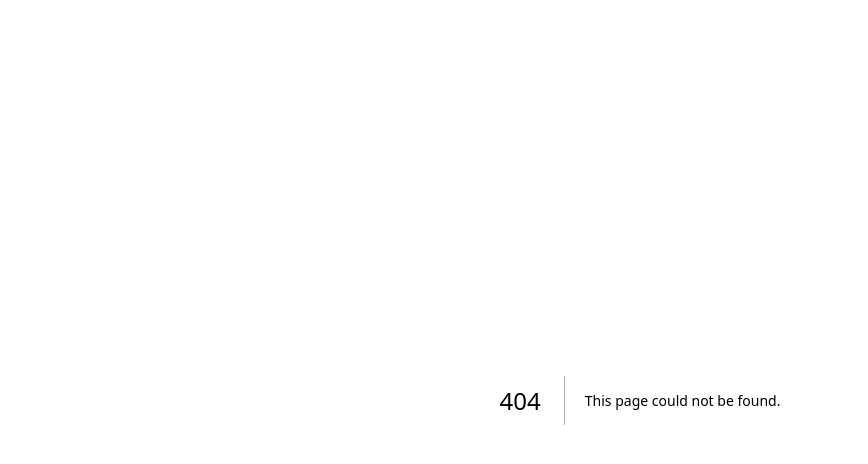
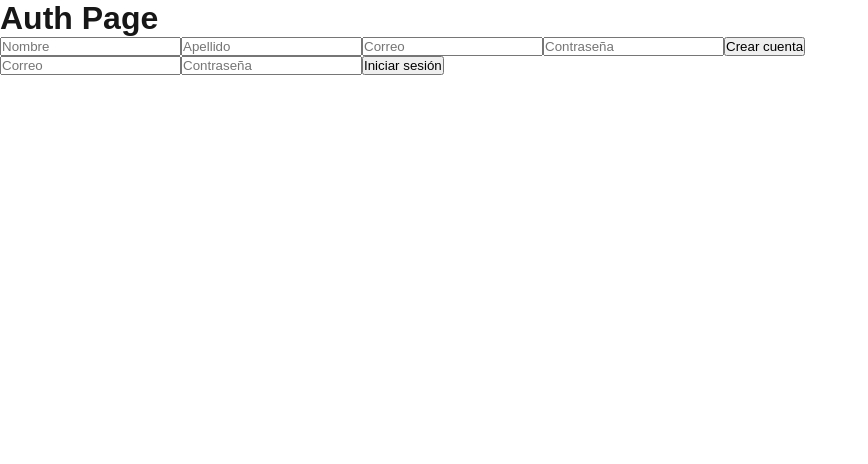
Before and after one commit to gbrenesm/koba, a Next.js app: page /auth in a window 1280 px wide. Before the commit this address had no page. Shown: the top 464 px of the page, without its empty margins (0-868 px from the left). Built offline with nearby package versions, Linux system fonts and the light colour scheme.

Commit message:
Basic authentication

```diff
--- /dev/null
+++ b/app/auth/page.js
@@ -0,0 +1,66 @@
+import { register, authenticate } from "@/services/auth";
+
+export default function AuthPage() {
+  return (
+    <div>
+      <h1>Auth Page</h1>
+      <div className="signin">
+        <form action={register}>
+          <input
+            name="name"
+            type="text"
+            placeholder="Nombre"
+            required
+          />
+          <input
+            name="lastname"
+            type="text"
+            placeholder="Apellido"
+            required
+          />
+
+          <input
+            name="email"
+            type="email"
+            placeholder="Correo"
+            required
+          />
+
+          <input
+            name="password"
+            type="password"
+            placeholder="Contraseña"
+            required
+            minLength={8}
+          />
+
+          <button type="submit">
+            Crear cuenta
+          </button>
+        </form>
+      </div>
+      <div className="auth">
+        <form action={authenticate}>
+
+          <input
+            name="email"
+            type="email"
+            placeholder="Correo"
+            required
+          />
+
+          <input
+            name="password"
+            type="password"
+            placeholder="Contraseña"
+            required
+          />
+
+          <button type="submit">
+            Iniciar sesión
+          </button>
+        </form>
+      </div>
+    </div>
+  );
+}
--- a/modules/users.js
+++ b/modules/users.js
@@ -9,6 +9,12 @@ export const getUserById = async (id) => {
   const res = await query('SELECT * FROM users WHERE id = $1', [id]);
   return res.rows[0];
 };
+
+export const getUserByEmail = async (email) => {
+  const res = await query('SELECT * FROM users WHERE email = $1', [email]);
+  return res.rows[0];
+};
+
 
 export const createUser = async (name, lastname, email, password) => {
   const res = await query(
--- /dev/null
+++ b/services/auth.js
@@ -0,0 +1,44 @@
+import bcrypt from "bcryptjs";
+import { createUser, getUserByEmail } from "@/modules/users";
+
+export async function authenticate(email, password) {
+  "use server";
+  try {
+    const user = await getUserByEmail(email);
+    if (!user.rows.length) return null;
+
+    const match = await bcrypt.compare(password, user.rows[0].password);
+    if (!match) return null;
+
+    return user.rows[0];
+  } catch (error) {
+    console.error(error);
+    return null;
+  }
+}
+
+export async function register(formData) {
+  "use server";
+
+  const email = formData.get("email");
+  const password = formData.get("password");
+  const name = formData.get("name");
+  const lastname = formData.get("lastname");
+
+  console.log("Entrando a función");
+  // 1. Review all the fields and ensure they are valid
+  if (!name || !lastname || !email || !password)
+    throw new Error("Missing required fields");
+
+  try {
+    // 2. Hash the password
+    const hashedPassword = await bcrypt.hash(password, 12);
+    // 3. Create the user
+    const result = await createUser(name, lastname, email, hashedPassword);
+    console.log("User registered:", result);
+    return result;
+  } catch (error) {
+    console.log("Error", error);
+    throw error;
+  }
+}
```
Also changed, not shown: package.json (+9 -1 lines), styles/globals.css (added), 1 other file (tests, documents, lock files or other folders).
